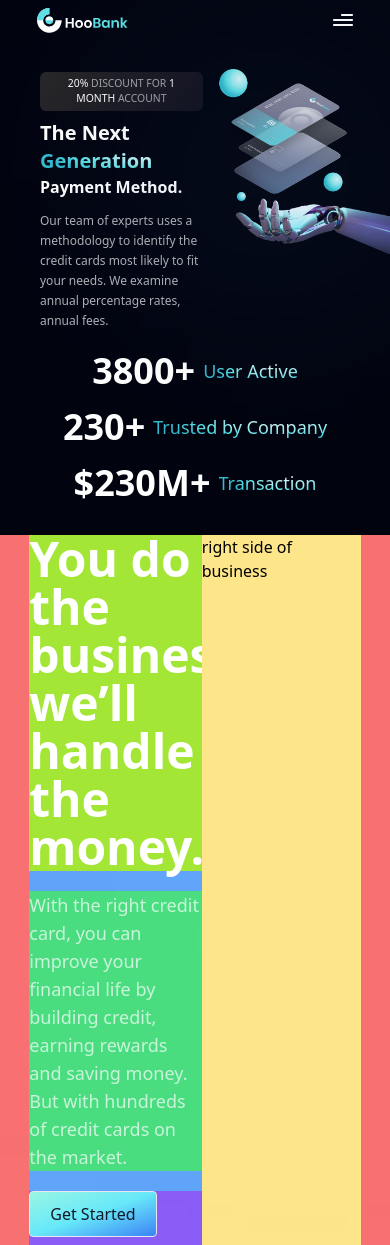
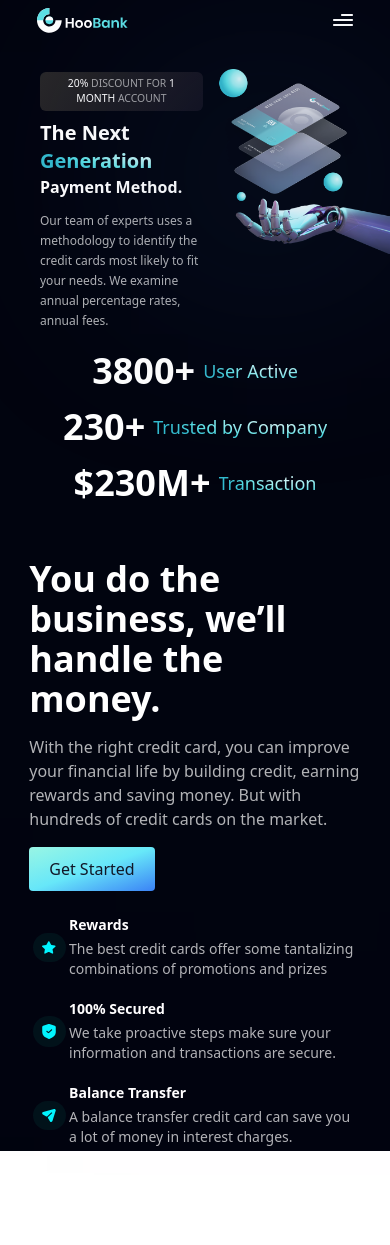
Before and after one commit to MoniruzzamanBillal/react-bank-web, a React (Vite) app: page / in a window 390 px wide. After the commit the page ends 1175 px from the top, so only its background shows below. Built offline with nearby package versions, Linux system fonts and the light colour scheme.

Commit message:
business done with responsiveness

```diff
--- a/src/Components/Business.jsx
+++ b/src/Components/Business.jsx
@@ -8,20 +8,20 @@ import Button from "./Button";
 const Business = () => {
   return (
     <>
-      <div className="businessContainer bg-red-400">
-        <div className="businessWrapper bg-green-400 w-[85%] m-auto flex justify-between   ">
+      <div className="businessContainer  mb-6">
+        <div className="businessWrapper  w-[85%] m-auto flex flex-col md:flex-row justify-between   ">
           {/*  */}
           {/* left side starts  */}
-          <div className="businessLeft bg-blue-400 w-[52%] ">
+          <div className="businessLeft  w-[100%] md:w-[51%] mb-5 md:mb-0 ">
             <div className="businessLeftWrapper">
               {/* top side of container starts  */}
-              <div className="businessLeftTop bg-lime-400 text-white text-5xl font-semibold mb-5 ">
+              <div className="businessLeftTop text-white  font-semibold mb-4 md:mb-7 text-4xl lg:text-5xl ">
                 <h1>You do the business, we’ll handle the money.</h1>
               </div>
               {/* top side of container ends  */}
 
               {/* middle container starts  */}
-              <div className="businessLeftMid bg-green-400 text-lg text-[#FFFFFFB2] mb-5 ">
+              <div className="businessLeftMid text-base lg:text-lg text-[#FFFFFFB2] mb-4 md:mb-7 ">
                 <p>
                   With the right credit card, you can improve your financial
                   life by building credit, earning rewards and saving money. But
@@ -31,10 +31,10 @@ const Business = () => {
               {/* middle container ends  */}
 
               {/* bottom container starts  */}
-              <div className="businessLeftBottom bg-violet-500 ">
+              <div className="businessLeftBottom  ">
                 <button
                   type="button"
-                  class="py-2.5 px-5 mr-2 mb-2 text-base font-medium text-gray-900 outline-none  rounded border border-gray-200 hover:bg-gray-100 hover:text-blue-700 active:scale-95   bg-gradient-to-br from-teal-200 via-cyan-300 to-blue-500  "
+                  class="py-2.5 px-5 text-base font-medium text-gray-900 outline-none rounded hover:text-white active:scale-95 bg-gradient-to-br from-teal-200 via-cyan-300 to-blue-500 "
                 >
                   Get Started
                 </button>
@@ -49,8 +49,49 @@ const Business = () => {
           {/*  */}
 
           {/* right side starts  */}
-          <div className="businessRight bg-amber-200 w-[48%] ">
-            right side of business
+          <div className="businessRight m-auto w-[100%] sm:w-[90%] md:w-[48%] flex flex-col justify-center ">
+            <div className="businessRightContainer   ">
+              {features.map((ele, ind) => (
+                <>
+                  <div
+                    className={`businessRightContainerWrapper  flex items-center justify-between cursor-pointer rounded feature-card py-1  ${
+                      ind === features.length - 1 ? "mb-0" : "mb-3"
+                    }`}
+                  >
+                    {/* left side card  */}
+                    <div className="businessRightLeft  w-[10%] m-auto flex justify-center items-center self-center   ">
+                      <div className="logoLeftContainer bg-[#09977C1A] p-2 rounded-full">
+                        <img
+                          src={ele.icon}
+                          alt=""
+                          className=" w-[78%] h-[78%] sm:w-[85%] sm:h-[85%] md:w-[75%] md:h-[75%]  lg:w-[80%] lg:h-[80%] m-auto   "
+                        />
+                      </div>
+                    </div>
+                    {/*  */}
+
+                    {/* right side of card  */}
+                    <div className="businessRightRight  w-[88%]  ">
+                      <div className="businessRightCardWrapper ">
+                        {/*  */}
+                        <div className="RightCardWrapperLeft  mb-1 text-[#FFFFFF] font-semibold text-sm sm:text-base md:text-sm lg:text-base ">
+                          {ele.title}
+                        </div>
+                        {/*  */}
+
+                        {/*  */}
+                        <div className="RightCardWrapperRight text-[#FFFFFFB2] text-sm sm:text-base md:text-sm lg:text-base ">
+                          {ele.content}
+                        </div>
+
+                        {/*  */}
+                      </div>
+                    </div>
+                    {/*  */}
+                  </div>
+                </>
+              ))}
+            </div>
           </div>
           {/* right side ends  */}
         </div>
--- a/src/Components/Stats.jsx
+++ b/src/Components/Stats.jsx
@@ -6,15 +6,13 @@ import styles from "../Style";
 const Stats = () => {
   return (
     <>
-      <div className="statsContainer  mb-6">
+      <div className="statsContainer  mb-12">
         <div className="startsWrapper  w-[85%] m-auto flex justify-between  items-center p-2 flex-col sm:flex-row ">
           {stats.map((ele, ind) => (
             <div
-              className={`statItem w-[90%]  sm:w-[33%]  flex justify-center items-center ${
-                ind === stats.length - 1
-                  ? "sm:border-r-0 mb-0"
-                  : "sm:border-r-2 mb-4"
-              } border-gray-400 sm:mb-0 `}
+              className={`statItem w-[90%]  sm:w-[33%] flex justify-center items-center ${
+                ind === stats.length - 1 ? " mb-0" : " mb-4"
+              }  sm:mb-0 `}
               key={ele.id}
             >
               <h4 className=" text-white pr-2 text-4xl sm:text-2xl md:text-3xl lg:text-4xl font-semibold ">
```
